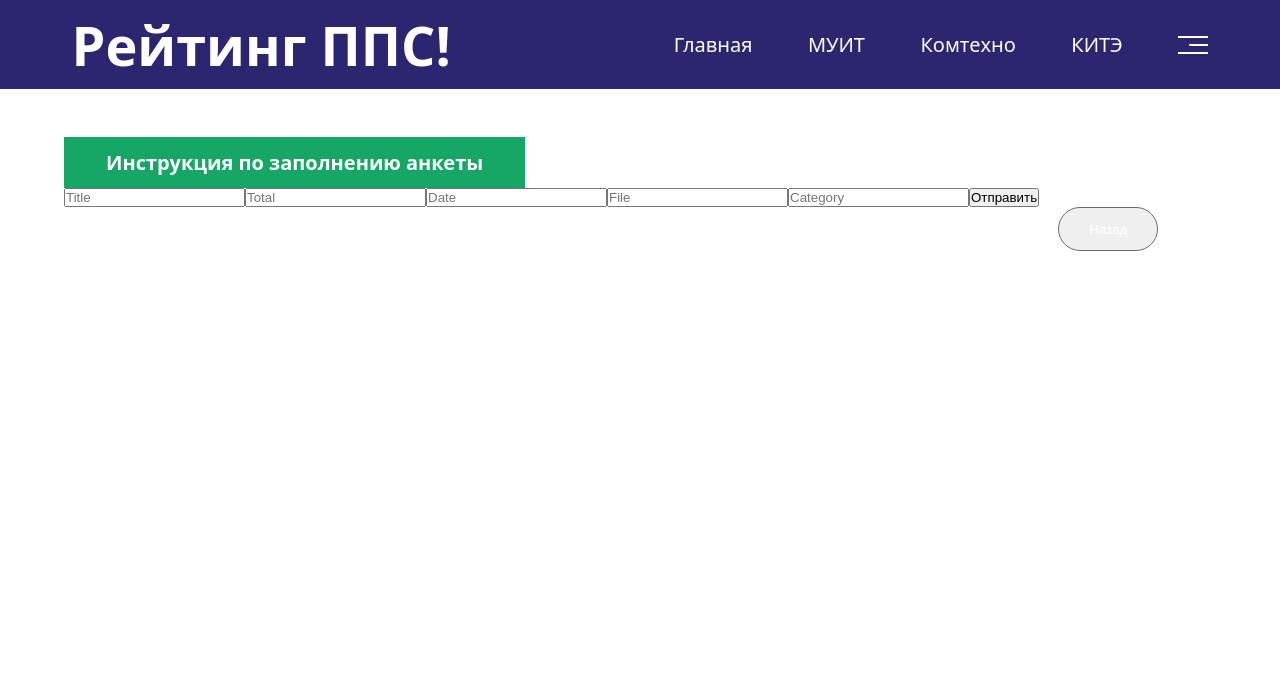
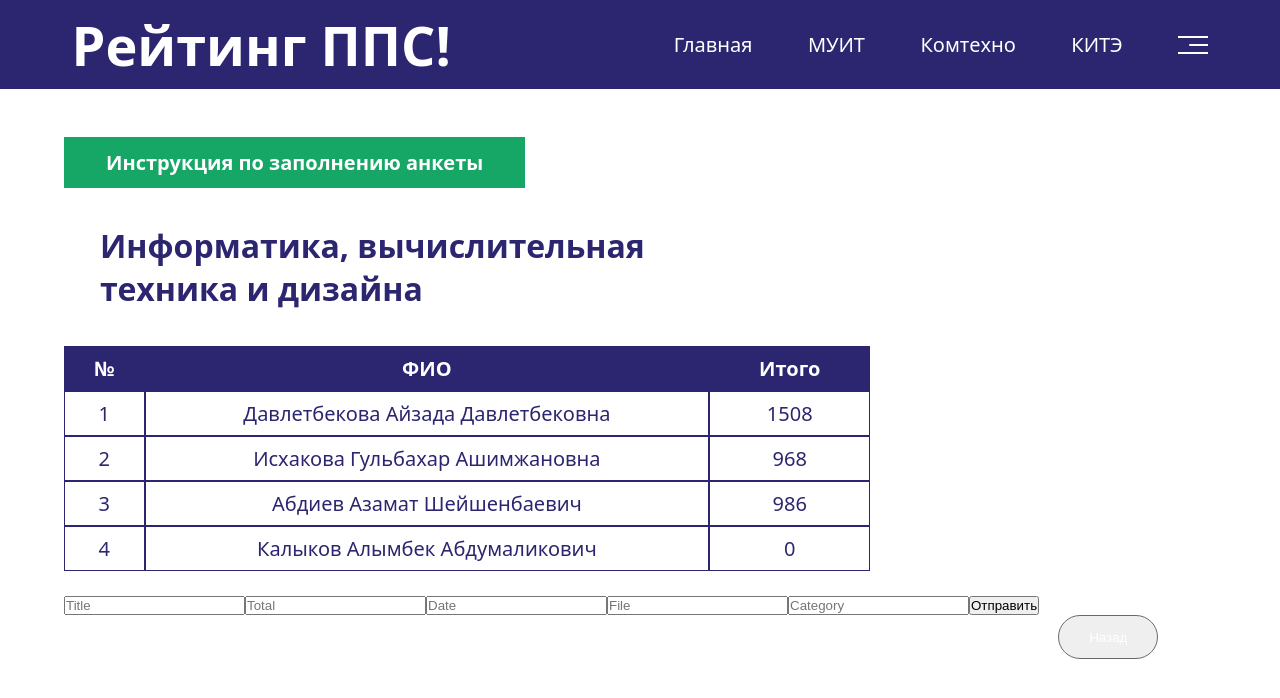
Before and after one commit to MFQ7aq/For_College-, a React (Vite) app: page /KOMTEHNO/IVTD in a window 1280 px wide. Shown: the top 698 px of the page. Built offline with nearby package versions, Linux system fonts and the light colour scheme.

Commit message:
20.02 Тест2

```diff
--- a/src/pages/KOMTEH/IVTD.jsx
+++ b/src/pages/KOMTEH/IVTD.jsx
@@ -5,11 +5,11 @@ import NavBar from "../../components/NavBar"
 import { Link } from "react-router-dom"
 
 function Ivtd() {
-  const [title, setTitle] = useState('');
-  const [total, setTotal] = useState('');
-  const [date, setDate] = useState('');
-  const [file, setFile] = useState('');
-  const [category, setCategory] = useState('');
+  const [title, setTitle] = useState("");
+  const [total, setTotal] = useState("");
+  const [date, setDate] = useState("");
+  const [file, setFile] = useState("");
+  const [category, setCategory] = useState("");
 
   const handleSubmit = (e) => {
     e.preventDefault();
@@ -37,7 +37,56 @@ function Ivtd() {
       </div>
       <div className="main">
         <button className="btn" ><Link to="https://intuit.kg/questionnaire/" className="btn__link" >Инструкция по заполнению анкеты</Link></button>
-
+          <div className="Edu__logo-name">
+          <div className="Link__name Edu__text-M">Информатика, вычислительная техника и дизайна</div>
+        </div>
+        <div className="table__link">
+          <div className="row">
+            <h5>№</h5>
+          </div>
+          <div className="row">
+            <h5>ФИО</h5>
+          </div>
+          <div className="row">
+            <h5>Итого</h5>
+          </div>
+          <div className="row">
+            <h6>1</h6>
+          </div>
+          <div className="row">
+            <h6>Давлетбекова Айзада Давлетбековна</h6>
+          </div>
+          <div className="row">
+            <h6>1508</h6>
+          </div>
+          <div className="row">
+            <h6>2</h6>
+          </div>
+          <div className="row">
+            <h6>Исхакова Гульбахар Ашимжановна</h6>
+          </div>
+          <div className="row">
+            <h6>968</h6>
+          </div>
+          <div className="row">
+            <h6>3</h6>
+          </div>
+          <div className="row">
+            <h6>Абдиев Азамат Шейшенбаевич</h6>
+          </div>
+          <div className="row">
+            <h6>986</h6>
+          </div>
+          <div className="row">
+            <h6>4</h6>
+          </div>
+          <div className="row">
+            <h6>Калыков Алымбек Абдумаликович</h6>
+          </div>
+          <div className="row">
+            <h6>0</h6>
+          </div>
+        </div>
         <div className="register">
           <form onSubmit={handleSubmit}>
             <input type="text" value={title} onChange={e => setTitle(e.target.value)} placeholder="Title" />
```
